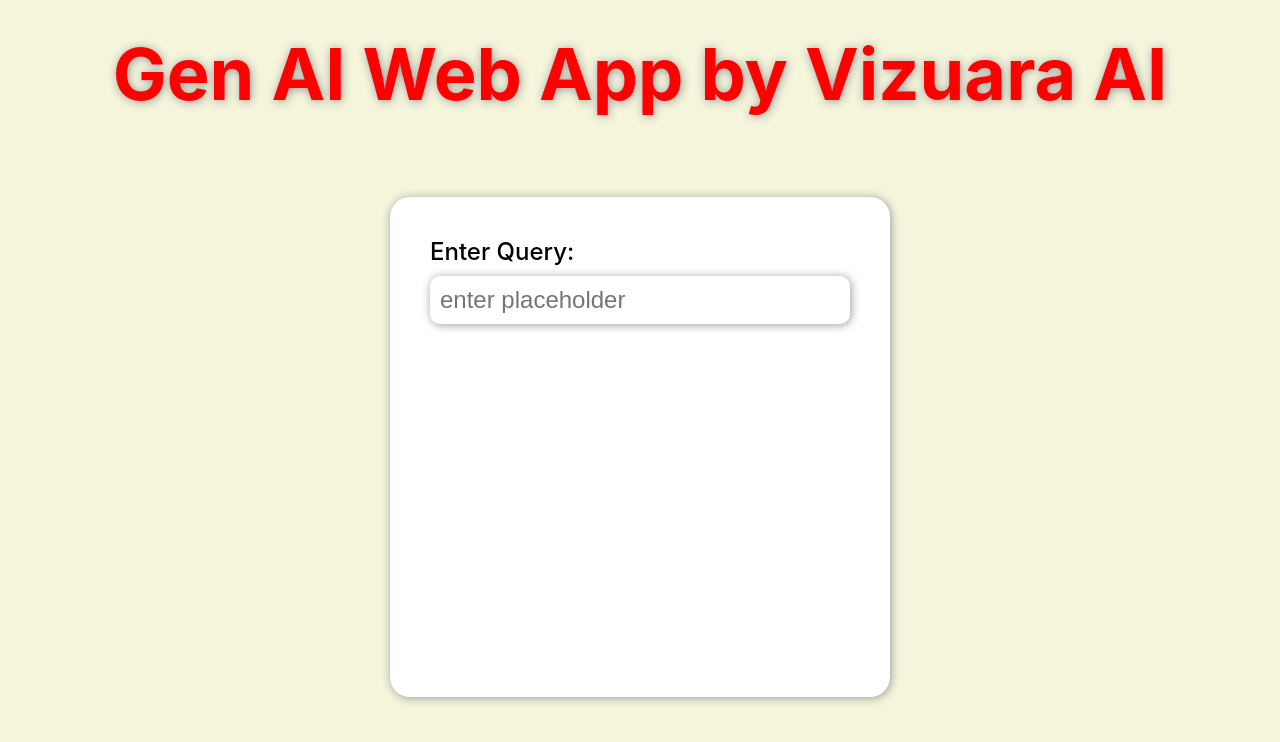
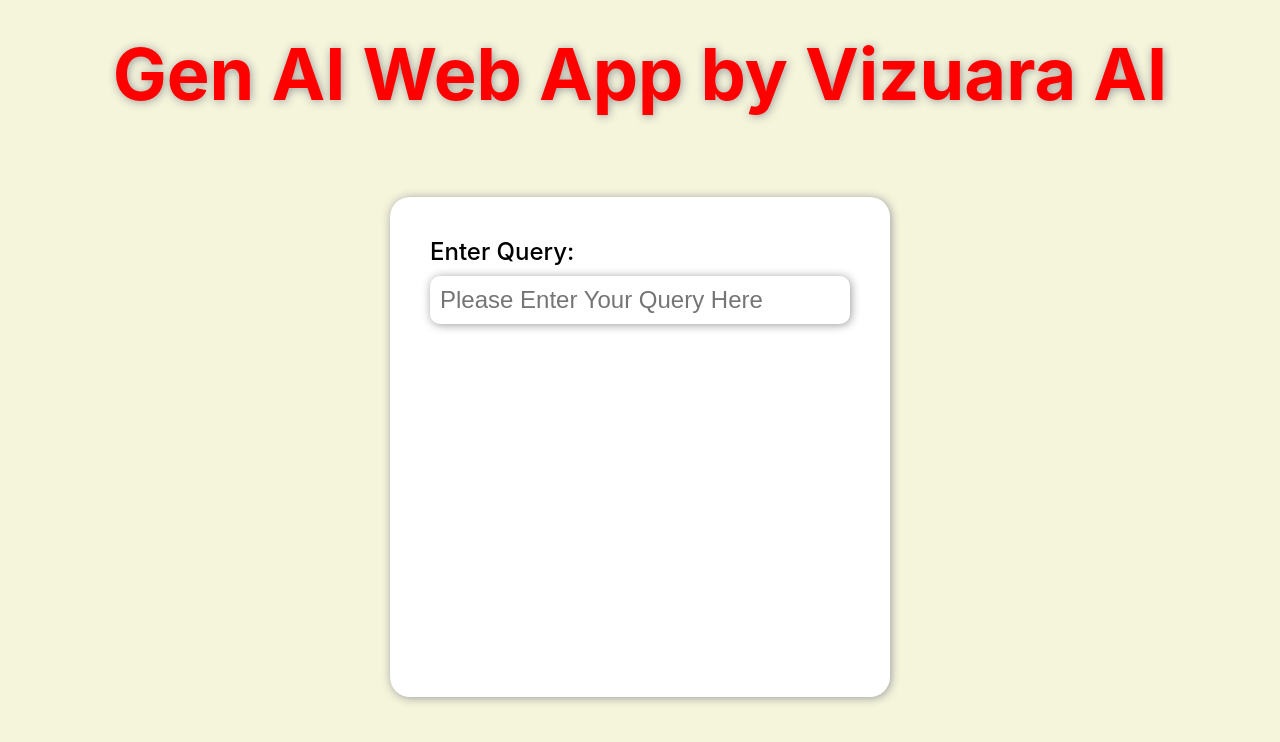
Before and after one commit to souravjana96/Gen_AI_Web_App, a React (Vite) app: page / in a window 1280 px wide. Shown: the top 742 px of the page. Built offline with nearby package versions, Linux system fonts and the light colour scheme.

Commit message:
Update App.jsx

```diff
--- a/src/App.jsx
+++ b/src/App.jsx
@@ -10,7 +10,7 @@
         <div>
           <label >Enter Query:</label>
           <input type="text"
-          className='query-input' placeholder="enter placeholder"/>
+          className='query-input' placeholder="Please Enter Your Query Here"/>
         </div>
 
       </div>
```
